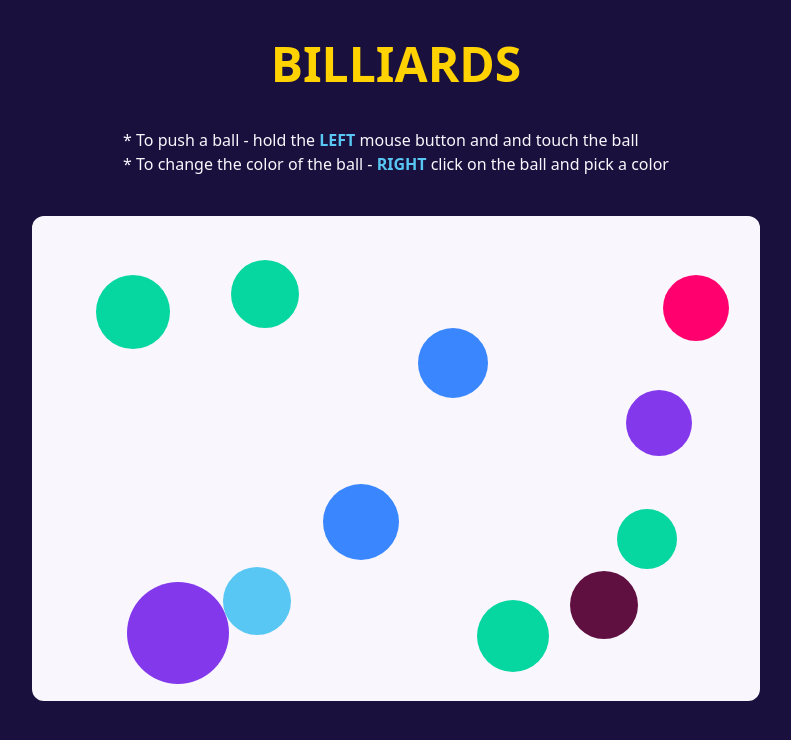
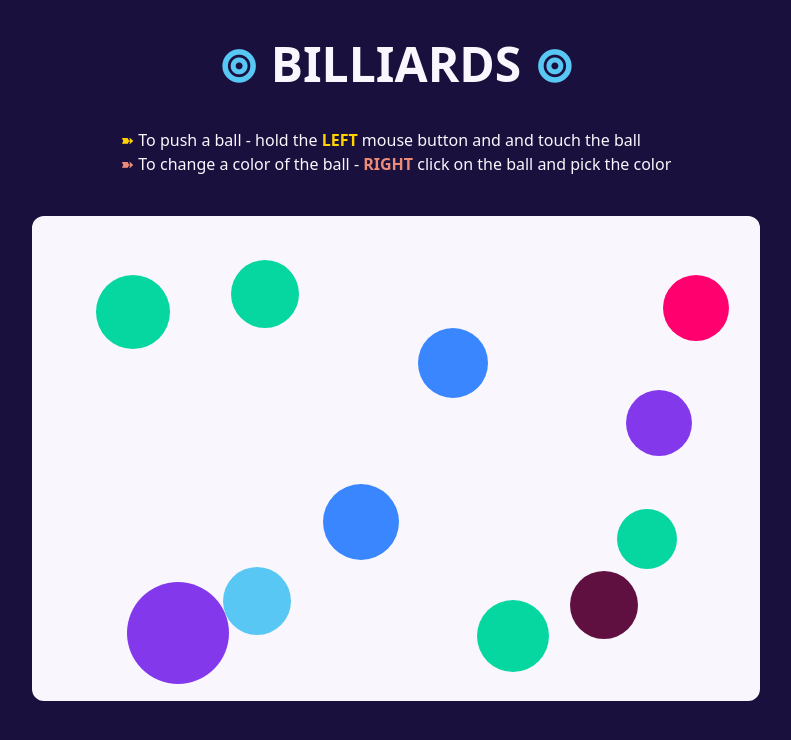
Before and after one commit to mirzaianov/test-balls-canvas, a React (Vite) app: page / in a window 1280 px wide. Shown: the top 740 px of the page, without its empty margins (244-1035 px from the left). Built offline with nearby package versions, Linux system fonts and the light colour scheme.

Commit message:
refactor: updated colors

```diff
--- a/src/App.tsx
+++ b/src/App.tsx
@@ -5,17 +5,20 @@ const App = (): JSX.Element => {
     <main
       className={`app flex w-full flex-col items-center justify-center gap-10 p-5 pt-10`}
     >
-      <h1 className={`text-5xl font-bold uppercase text-accent`}>Billiards</h1>
+      <h1 className={`text-5xl font-bold uppercase`}>
+        <span className={`text-secondary`}>⊚</span> Billiards{' '}
+        <span className={`text-secondary`}>⊚</span>
+      </h1>
       <ul>
         <li>
-          * To push a ball - hold the{' '}
-          <span className={`font-bold uppercase text-secondary`}>left</span>{' '}
-          mouse button and and touch the ball
+          <span className={`text-accent`}>➽</span> To push a ball - hold the{' '}
+          <span className={`font-bold uppercase text-accent`}>left</span> mouse
+          button and and touch the ball
         </li>
         <li>
-          * To change the color of the ball -{' '}
-          <span className={`font-bold uppercase text-secondary`}>right</span>{' '}
-          click on the ball and pick a color
+          <span className={`text-error`}>➽</span> To change a color of the ball
+          - <span className={`font-bold uppercase text-error`}>right</span>{' '}
+          click on the ball and pick the color
         </li>
       </ul>
       <Canvas />
```
